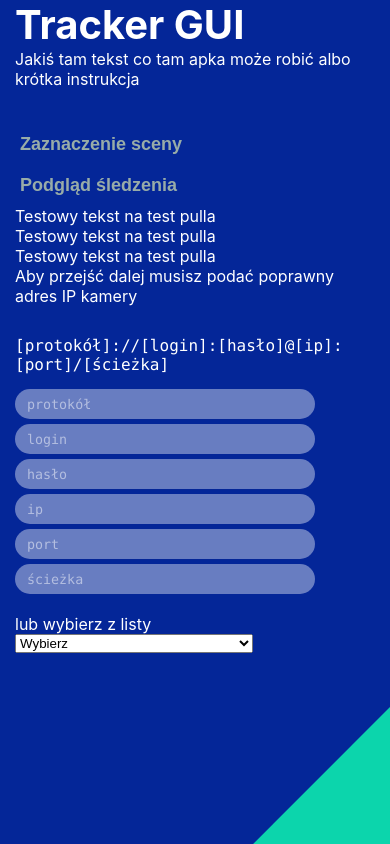
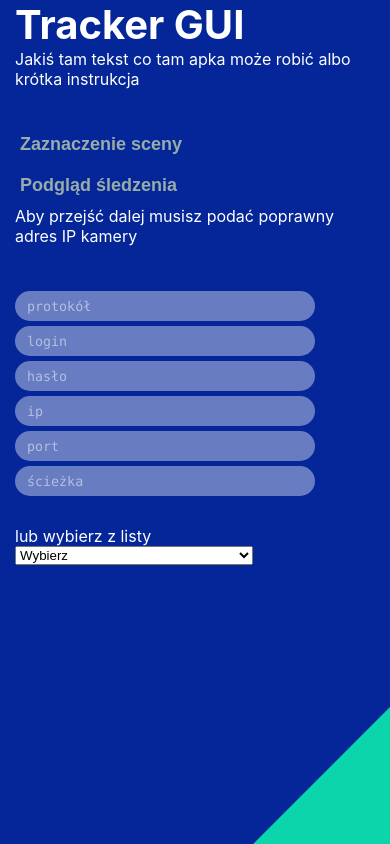
Before and after one commit to rtcoder/tracker-gui, a React (Create React App) app: page / in a window 390 px wide. Built offline with nearby package versions, Linux system fonts and the light colour scheme.

Commit message:
validation

```diff
--- a/src/components/AddressForm/AddressForm.css
+++ b/src/components/AddressForm/AddressForm.css
@@ -3,7 +3,6 @@
   flex-direction: column;
   width: 100%;
   align-items: flex-start;
-  margin-top: 30px;
 }
 
 .inputs {
--- a/src/components/AddressForm/AddressForm.js
+++ b/src/components/AddressForm/AddressForm.js
@@ -85,7 +85,6 @@ function AddressForm({address: _address, addressUpdated}) {
 
   return (
     <div className="form">
-      <code>{address}</code>
       <div className="inputs">
         <input type="text" placeholder="protokół" value={protocol} onChange={handleProtocolChange}/>
         <input type="text" placeholder="login" value={login} onChange={handleLoginChange}/>
--- a/src/pages/Home/Home.css
+++ b/src/pages/Home/Home.css
@@ -13,6 +13,7 @@
 
 .address > * {
   width: 50%;
+  margin-top: 30px;
 }
 
 .addresses-from-local-network {
@@ -29,8 +30,8 @@
   .address > * {
     width: 100%;
   }
+}
 
-  .address > *:first-child {
-    margin-bottom: 20px;
-  }
+.error {
+  color: #f00;
 }
--- a/src/pages/Home/Home.js
+++ b/src/pages/Home/Home.js
@@ -13,34 +13,35 @@ const setAddressInLS = value => {
 function Home() {
   const [address, setAddress] = useState('');
   const [addressValid, setAddressValid] = useState('');
+
   useEffect(() => {
     setAddress(getAddressFromLS());
   }, []);
+
   const handleSelectChange = e => setAddress(e.target.value);
-  const isValidHttpUrl = ({address, protocol, login, password, ip, port, path}) => {
-    console.log(address, (
-      (login.length && password.length)
-      || (!login.length && !password.length)
-    ), {address, protocol, login, password, ip, port, path});
 
-    setAddressValid(protocol.length
+  const isValidHttpUrl = ({protocol, login, password, ip, port}) => {
+    setAddressValid(!!(protocol.length
       && ip.length
       && (
         (login.length && password.length)
         || (!login.length && !password.length)
       )
-      && /^\d+$/.test(port)
-    );
+      && (/^\d+$/.test(port) || !port.length)
+    ));
   };
-  const updateAddress = ({address, protocol, login, password, ip, port, path}) => {
-    isValidHttpUrl({address, protocol, login, password, ip, port, path});
+
+  const updateAddress = ({address, protocol, login, password, ip, port}) => {
+    isValidHttpUrl({protocol, login, password, ip, port});
     setAddress(address);
   };
+
   useEffect(() => {
     if (addressValid) {
       setAddressInLS(address);
     }
   }, [address, addressValid]);
+
   return (
     <>
       <header>
@@ -50,13 +51,9 @@ function Home() {
 
       <div className="content home">
         <div className="links">
-          <LinkBtn url="/polygon" disabled={!address.length}>Zaznaczenie sceny</LinkBtn>
-          <LinkBtn url="/video" disabled={!address.length}>Podgląd śledzenia</LinkBtn>
+          <LinkBtn url="/polygon" disabled={!addressValid}>Zaznaczenie sceny</LinkBtn>
+          <LinkBtn url="/video" disabled={!addressValid}>Podgląd śledzenia</LinkBtn>
         </div>
-        {address}
-        <p>Testowy tekst na test pulla</p>
-        <p>Testowy tekst na test pulla</p>
-        <p>Testowy tekst na test pulla</p>
         {
           !address.length || !addressValid
             ? <p>Aby przejść dalej musisz podać poprawny adres IP kamery</p>
@@ -64,7 +61,10 @@ function Home() {
         }
 
         <div className="address">
-          <AddressForm address={address} addressUpdated={updateAddress}/>
+          <div>
+            <code className={addressValid ? '' : 'error'}>{address}</code>
+            <AddressForm address={address} addressUpdated={updateAddress}/>
+          </div>
           <div className="addresses-from-local-network">
             <span>lub wybierz z listy</span>
             <select onChange={handleSelectChange}>
```
Also changed, not shown: 10 other files (tests, documents, lock files or other folders).
